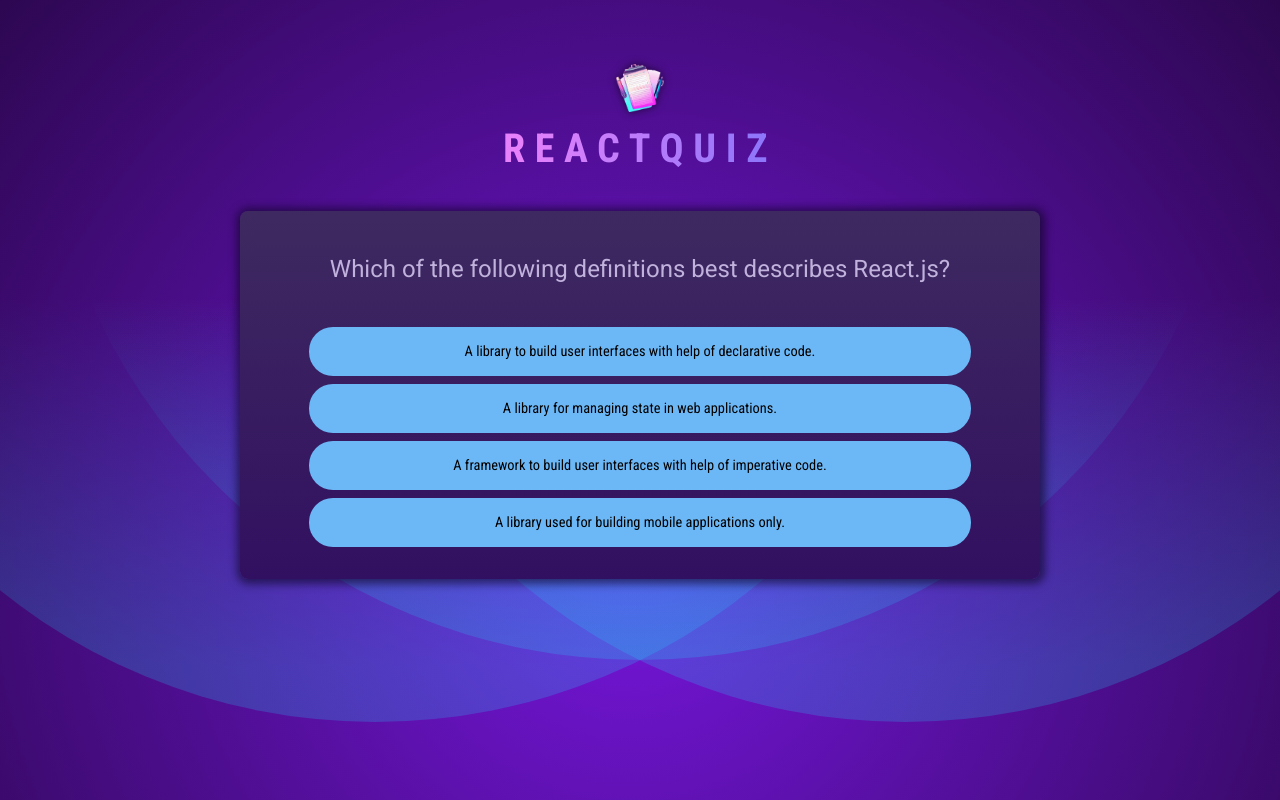
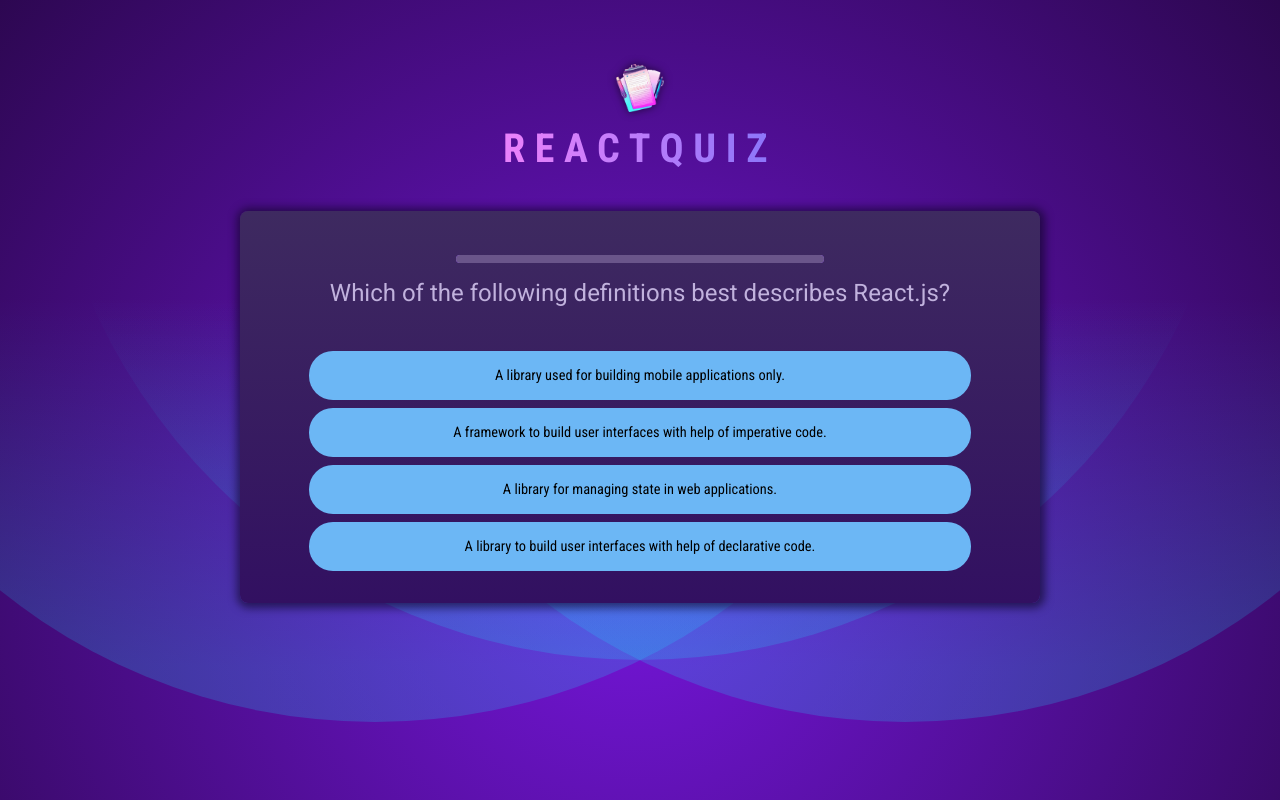
Before and after one commit to FANT0M100/quizappreact, a React (Vite) app: page / in a window 1280 px wide. Built offline with nearby package versions, Linux system fonts and the light colour scheme.

Commit message:
timer component

```diff
--- /dev/null
+++ b/src/components/QuestionTImer.jsx
@@ -0,0 +1,19 @@
+import { useEffect, useState } from "react";
+
+const QuestionTImer = ({ timeout, onTimeout }) => {
+  const [remainingTime, setRemainingTime] = useState(timeout);
+
+  useEffect(() => {
+    setTimeout(onTimeout, timeout);
+  }, [timeout, onTimeout]);
+
+  useEffect(() => {
+    setInterval(() => {
+      setRemainingTime((prevRemainingTime) => prevRemainingTime - 100);
+    }, 100);
+  }, []);
+
+  return <progress id="question-time" max={timeout} value={remainingTime} />;
+};
+
+export default QuestionTImer;
--- a/src/components/Quiz.jsx
+++ b/src/components/Quiz.jsx
@@ -1,10 +1,14 @@
 import { useState } from "react";
+
 import QUESTIONS from "../questions.js";
+import quizCompImg from "../assets/quiz-complete.png";
+import QuestionTImer from "./QuestionTImer.jsx";
 
 const Quiz = () => {
   const [userAnswers, setUserAnswers] = useState([]);
 
   const activeQuestionIndex = userAnswers.length;
+  const quizIsComplete = activeQuestionIndex === QUESTIONS.length;
 
   function handleSelectAnswer(selectedAnswer) {
     setUserAnswers((prevUserAnswer) => {
@@ -12,12 +16,28 @@
     });
   }
 
+  if (quizIsComplete) {
+    return (
+      <div id="summary">
+        <img src={quizCompImg} alt="completeimg" />
+        <h2>Quiz Completed!</h2>
+      </div>
+    );
+  }
+
+  const shuffeldAnswers = [...QUESTIONS[activeQuestionIndex].answers];
+  shuffeldAnswers.sort(() => Math.random() - 0.5);
+
   return (
     <div id="quiz">
       <div id="question">
+        <QuestionTImer
+          timeout={10000}
+          onTimeout={() => handleSelectAnswer(null)}
+        />
         <h2>{QUESTIONS[activeQuestionIndex].text}</h2>
         <ul id="answers">
-          {QUESTIONS[activeQuestionIndex].answers.map((answer) => (
+          {shuffeldAnswers.map((answer) => (
             <li key={answer} className="answer">
               <button onClick={() => handleSelectAnswer(answer)}>
                 {answer}
```
